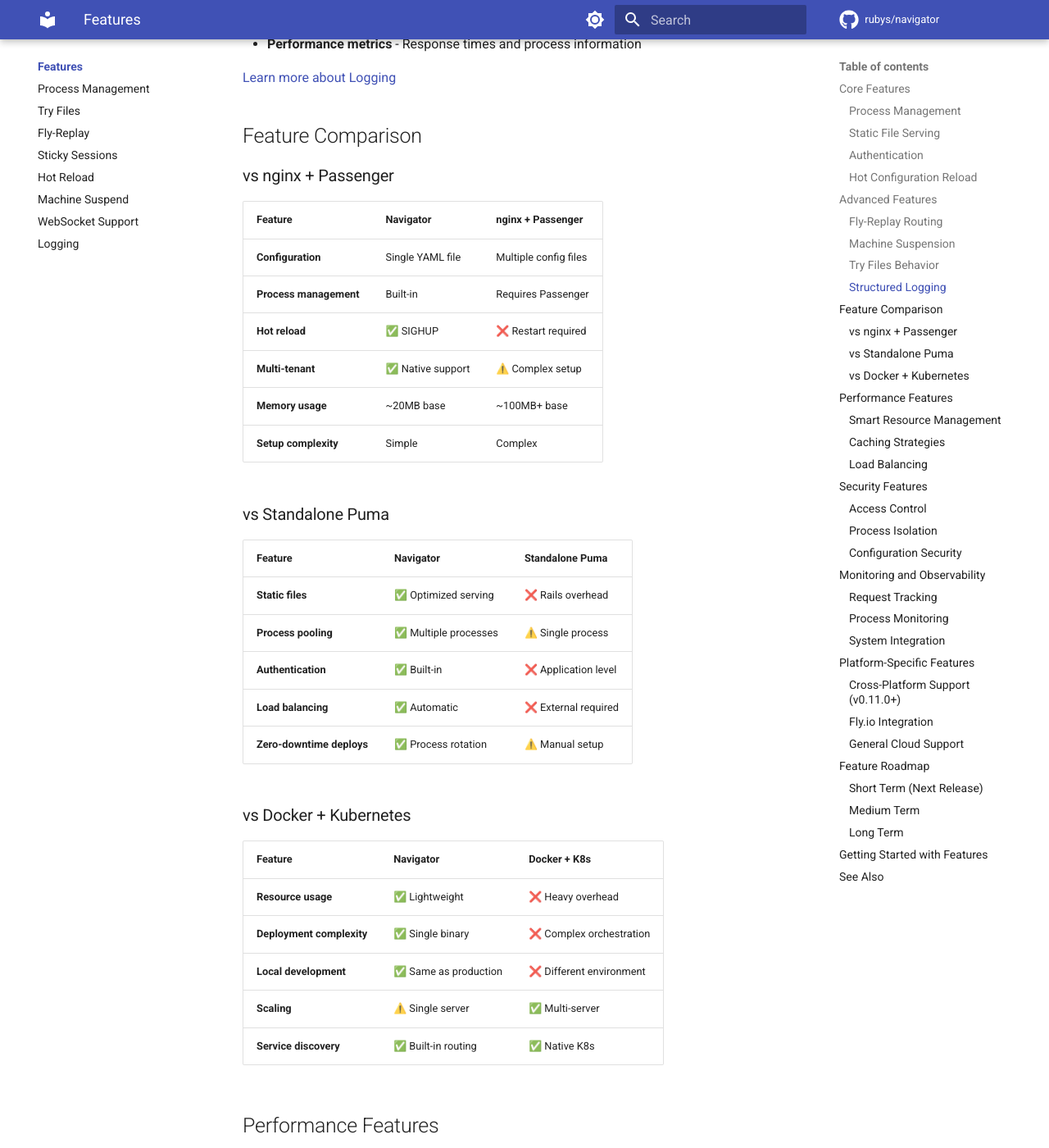
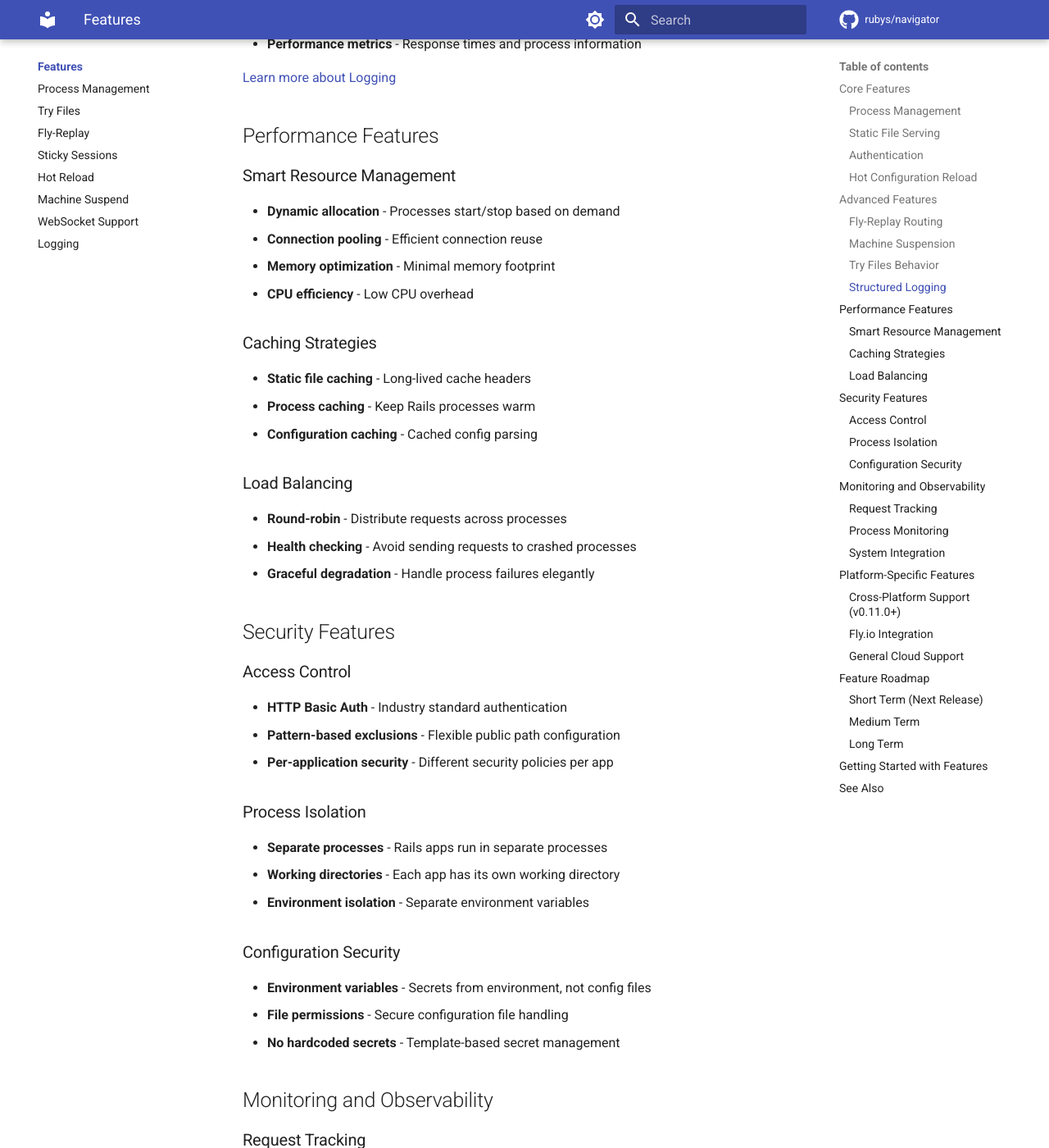
Before and after one commit to rubys/navigator, an MkDocs documentation site: the page built from docs/features/index.md, in a window 1280 px wide and 1400 px high, scrolled down 2508 px. Shown: the whole window at 82% size. Built offline with MkDocs 1.6.1 and Material for MkDocs 9.7.7, drawn with Linux system fonts in a browser that asks for light colours; emoji names are drawn with the system emoji font; comment, search, counter and statistics services are not loaded; some of the changed text lies outside the part shown.

Commit message:
Remove product comparisons and nginx/Passenger references [ci skip]
Removed comparison tables and references to nginx/Passenger from features docs:

## Changes to features/index.md:
- Removed entire 'Feature Comparison' section (vs nginx+Passenger, Puma, K8s)
- Changed 'nginx-style file resolution' → 'Flexible file resolution with fallbacks'
- Changed 'Drop-in replacement for nginx auth' → 'Standard htpasswd format support'
- Changed 'nginx compatibility' → 'Flexible resolution'

## Changes to features/try-files.md:
- Removed 'similar to nginx's try_files directive' reference

## Rationale:
- Many users won't know what Passenger is
- Focus on what Navigator does, not what it replaces
- Comparisons can feel dated and create wrong positioning
- Feature descriptions should stand on their own merit

Note: Kept nginx config example in websocket-support.md as it provides
useful context for how traditional setups work.

🤖 Generated with [Claude Code](https://claude.com/claude-code)

Co-Authored-By: Claude <noreply@anthropic.com>

```diff
--- a/docs/features/index.md
+++ b/docs/features/index.md
@@ -22,7 +22,7 @@ Navigator provides a comprehensive set of features designed specifically for Rai
 ### :file_folder: Static File Serving
 - **Direct filesystem serving** - Bypass Rails for static content
 - **Configurable caching** - Set cache headers for different content types
-- **Try files behavior** - nginx-style file resolution
+- **Try files behavior** - Flexible file resolution with fallbacks
 - **MIME type detection** - Automatic content type headers
 - **Performance optimization** - 10-40x faster than Rails serving
 
@@ -32,7 +32,7 @@ Navigator provides a comprehensive set of features designed specifically for Rai
 - **Multiple hash formats** - APR1, bcrypt, SHA support
 - **Pattern-based exclusions** - Flexible public path configuration
 - **Per-application auth** - Different authentication per app
-- **htpasswd compatibility** - Drop-in replacement for nginx auth
+- **htpasswd files** - Standard htpasswd format support
 
 [Learn more about Authentication](../configuration/authentication.md)
 
@@ -63,7 +63,7 @@ Navigator provides a comprehensive set of features designed specifically for Rai
 [Learn more about Machine Suspension](machine-suspend.md)
 
 ### :link: Try Files Behavior
-- **nginx compatibility** - Same behavior as nginx try_files
+- **Flexible resolution** - Try multiple file paths and extensions
 - **Multiple suffixes** - Try different file extensions
 - **Index file support** - Automatic index.html resolution
 - **Rails fallback** - Proxy to Rails when no file found
@@ -77,39 +77,6 @@ Navigator provides a comprehensive set of features designed specifically for Rai
 - **Performance metrics** - Response times and process information
 
 [Learn more about Logging](logging.md)
-
-## Feature Comparison
-
-### vs nginx + Passenger
-
-| Feature | Navigator | nginx + Passenger |
-|---------|-----------|------------------|
-| **Configuration** | Single YAML file | Multiple config files |
-| **Process management** | Built-in | Requires Passenger |
-| **Hot reload** | ✅ SIGHUP | ❌ Restart required |
-| **Multi-tenant** | ✅ Native support | ⚠️ Complex setup |
-| **Memory usage** | ~20MB base | ~100MB+ base |
-| **Setup complexity** | Simple | Complex |
-
-### vs Standalone Puma
-
-| Feature | Navigator | Standalone Puma |
-|---------|-----------|----------------|
-| **Static files** | ✅ Optimized serving | ❌ Rails overhead |
-| **Process pooling** | ✅ Multiple processes | ⚠️ Single process |
-| **Authentication** | ✅ Built-in | ❌ Application level |
-| **Load balancing** | ✅ Automatic | ❌ External required |
-| **Zero-downtime deploys** | ✅ Process rotation | ⚠️ Manual setup |
-
-### vs Docker + Kubernetes
-
-| Feature | Navigator | Docker + K8s |
-|---------|-----------|-------------|
-| **Resource usage** | ✅ Lightweight | ❌ Heavy overhead |
-| **Deployment complexity** | ✅ Single binary | ❌ Complex orchestration |
-| **Local development** | ✅ Same as production | ❌ Different environment |
-| **Scaling** | ⚠️ Single server | ✅ Multi-server |
-| **Service discovery** | ✅ Built-in routing | ✅ Native K8s |
 
 ## Performance Features
 
```
Also changed, not shown: docs/features/try-files.md (+1 -1 lines).
